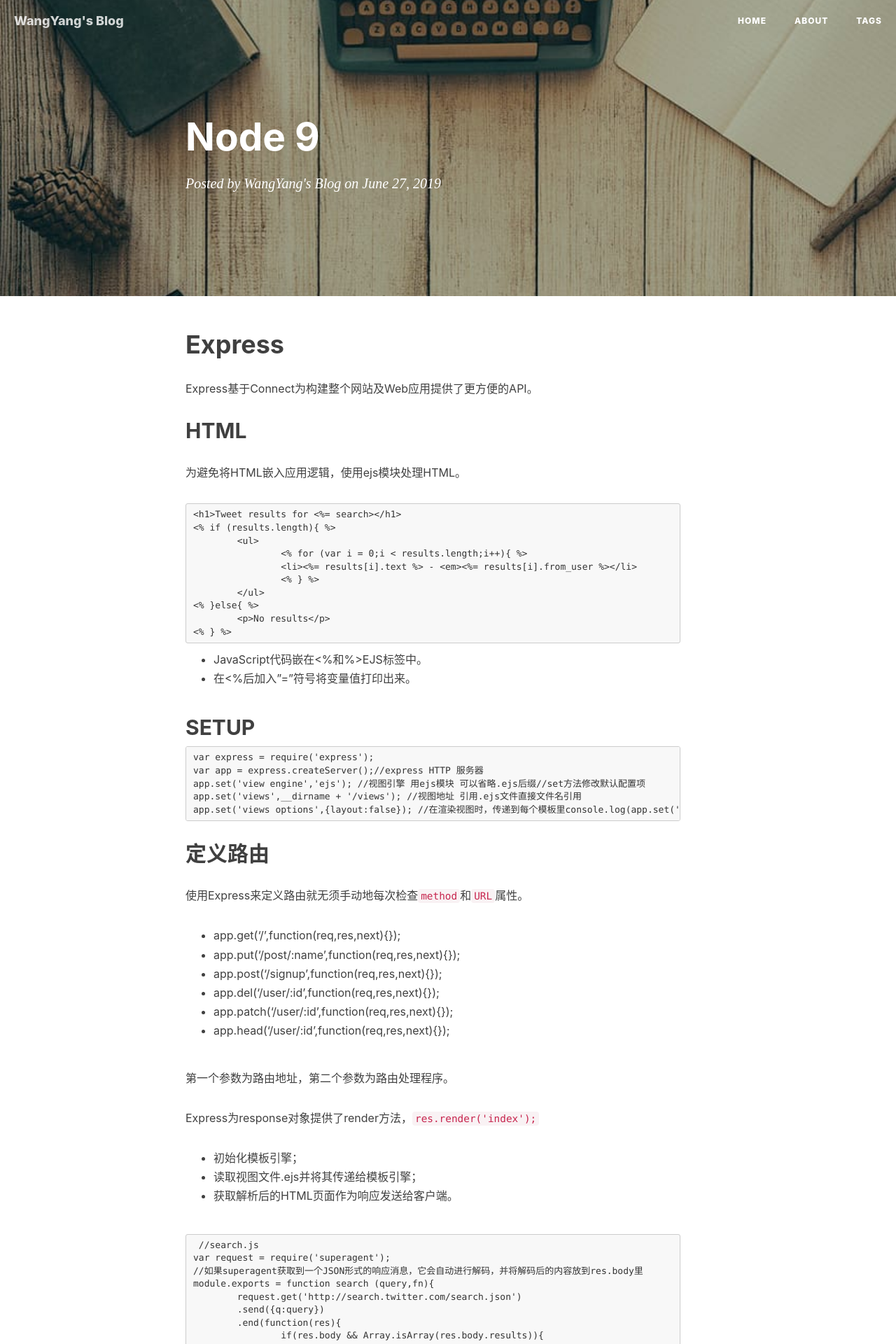
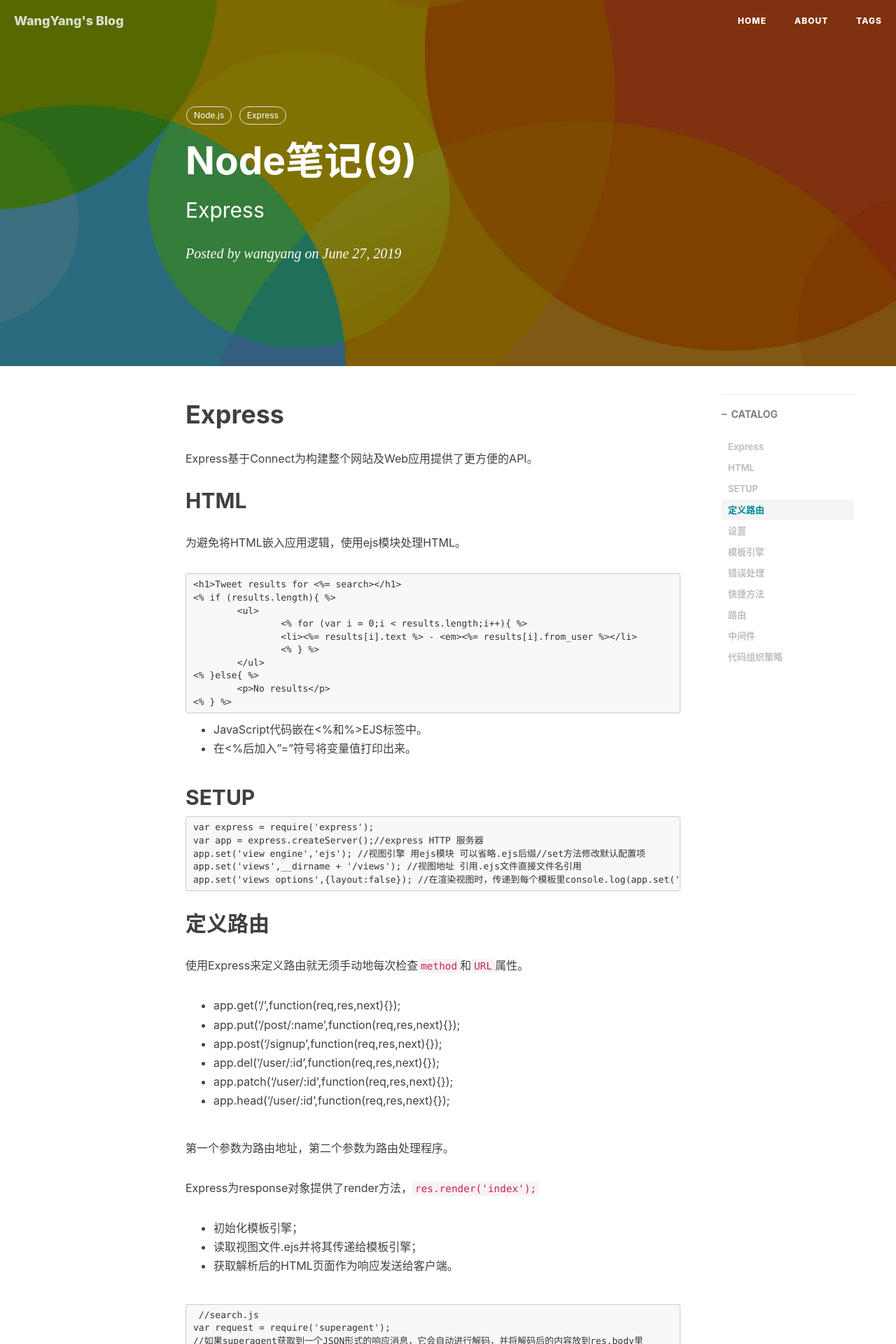
Before and after one commit to wangyang1996/wangyang1996.github.io, a Jekyll site: the page built from _posts/2019-6-27-node-9.md, in a window 1280 px wide. Shown: the top 1920 px of the page at 70% size. Built offline with Jekyll 4.4.1, drawn with Linux system fonts in a browser that asks for light colours; nearby versions of some CDN libraries; our own code applies the rules of GitHub Pages for plain Markdown files; comment, search, counter and statistics services are not loaded.

Commit message:
modify node9.md

```diff
--- a/_posts/2019-6-27-node-9.md
+++ b/_posts/2019-6-27-node-9.md
@@ -1,3 +1,18 @@
+---
+layout:     post                    # 使用的布局（不需要改）
+title:      Node笔记(9)            # 标题
+subtitle:   Express            #副标题
+date:       2019-06-27             # 时间
+author:     wangyang                     # 作者
+header-img: img/post-bg-miui6.jpg    #这篇文章标题背景图片
+catalog: true                       # 是否归档
+tags:                               #标签
+    - Node.js
+    - Express
+
+---
+
+
 Express
 ========================
 Express基于Connect为构建整个网站及Web应用提供了更方便的API。
```
